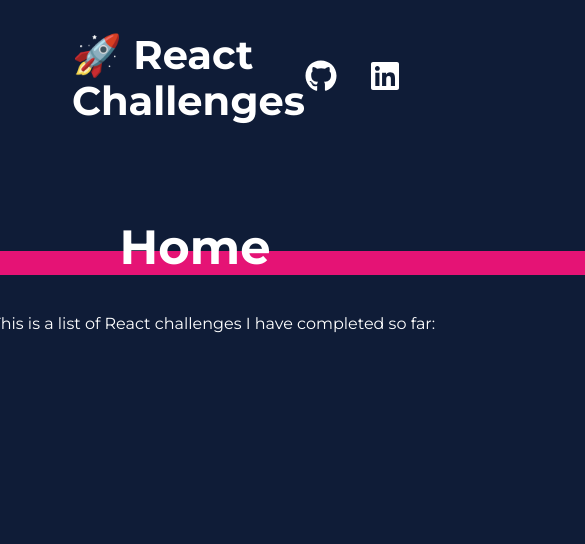
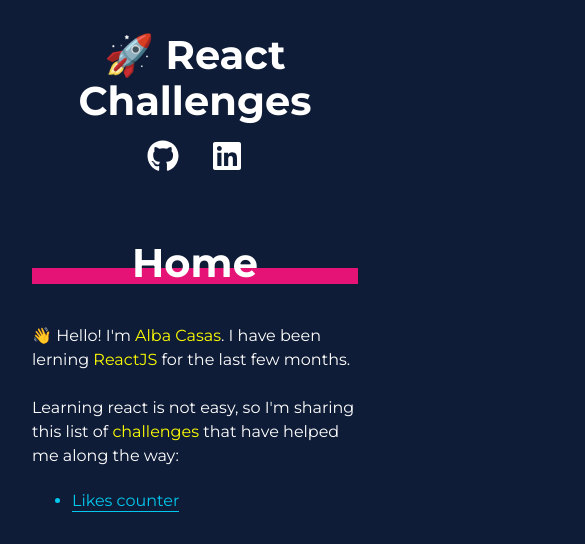
Before and after one commit to AlbaCasas/react-bites, a React (Create React App) app: page / in a window 390 px wide. Shown: the top 544 px of the page, 585 px wide, since content can reach past the window. Built offline with nearby package versions, Linux system fonts and the light colour scheme.

Commit message:
add responsive nd styles

```diff
--- a/src/components/Layout/Layout.jsx
+++ b/src/components/Layout/Layout.jsx
@@ -15,18 +15,20 @@ const Layout = ({ children }) => {
         </Title>
         <div className="layout__icons">
           <a
+            className="layout__icon layout__icon--github clickable"
             href="https://github.com/AlbaCasas"
             target="_blank"
             rel="noreferrer"
           >
-            <FaGithub className="layout__icon layout__icon--github clickable" />
+            <FaGithub />
           </a>
           <a
+            className="layout__icon layout__icon--linkedin clickable"
             href="https://www.linkedin.com/in/alba-casas/"
             target="_blank"
             rel="noreferrer"
           >
-            <FaLinkedin className="layout__icon layout__icon--linkedin clickable" />
+            <FaLinkedin />
           </a>
         </div>
       </header>
--- a/src/components/Layout/Layout.scss
+++ b/src/components/Layout/Layout.scss
@@ -20,8 +20,10 @@
   }
 
   &__icon {
-    width: 32px;
-    height: 32px;
+    * {
+      width: 32px;
+      height: 32px;
+    }
 
     &--github {
       margin-right: 32px;
@@ -43,3 +45,25 @@
     width: 800px;
   }
 }
+
+@media (max-width: $media-mobile) {
+  .layout {
+    &__header {
+      flex-direction: column;
+      align-items: center;
+      margin-bottom: 32px;
+      padding: 32px 16px;
+    }
+    &__title {
+      margin-bottom: 16px;
+      text-align: center;
+    }
+    &__icon--github {
+      margin-right: 32px;
+    }
+    &__main {
+      width: 100%;
+      padding: 0px 32px;
+    }
+  }
+}
--- a/src/components/Line/Line.scss
+++ b/src/components/Line/Line.scss
@@ -1,5 +1,5 @@
 .line {
-  width: 800px;
-  height: 24px;
+  width: 100%;
+  height: 16px;
   background-color: $primary;
 }
--- a/src/components/TitleLine/TitleLine.scss
+++ b/src/components/TitleLine/TitleLine.scss
@@ -2,11 +2,10 @@
   &__title {
     display: flex;
     justify-content: center;
-    font-size: 48px;
     z-index: 3;
   }
   &__line {
-    margin-top: -24px;
+    margin-top: -18px;
     z-index: 2;
   }
 }
--- a/src/pages/Home/Home.jsx
+++ b/src/pages/Home/Home.jsx
@@ -5,10 +5,15 @@ const Home = () => {
   const navigate = useNavigate();
   return (
     <div>
-      <TitleLine className="likes__title">Home</TitleLine>
-      <p className="likes__text">
-        👋 Hello! I'm Alba Casas. This is a list of React challenges I have
-        completed so far:
+      <TitleLine className="home__title">Home</TitleLine>
+      <p className="home__text">
+        👋 Hello! I'm <span className="color-highlight">Alba Casas</span>. I
+        have been lerning <span className="color-highlight">ReactJS</span> for
+        the last few months. <br />
+        <br />
+        Learning react is not easy, so I'm sharing this list of{" "}
+        <span className="color-highlight">challenges</span> that have helped me
+        along the way:
       </p>
       <ul>
         <li onClick={() => navigate("/likes")} className="home__link">
--- a/src/pages/Home/Home.scss
+++ b/src/pages/Home/Home.scss
@@ -1,9 +1,22 @@
 .home {
+  &__title {
+    margin-bottom: 40px;
+  }
+  &__text {
+    margin-bottom: 24px;
+  }
   &__link {
-    color: $primary;
+    color: $secondary;
     cursor: pointer;
+    transition: all 0.1s linear;
+    width: fit-content;
+    border-bottom: 1px solid $secondary;
+    margin-bottom: 12px;
+
     &:hover {
-      text-decoration: underline;
+      font-weight: bold;
+
+      border-bottom: 3px solid $primary;
     }
   }
 }
--- a/src/styles/base.scss
+++ b/src/styles/base.scss
@@ -8,3 +8,8 @@ body {
 a {
   color: white;
 }
+
+span,
+p {
+  line-height: 1.5;
+}
--- a/src/styles/objects.scss
+++ b/src/styles/objects.scss
@@ -5,3 +5,11 @@
     transform: scale(1.1);
   }
 }
+
+.bold {
+  font-weight: bold;
+}
+
+.color-highlight {
+  color: $highlight;
+}
--- a/src/styles/settings.scss
+++ b/src/styles/settings.scss
@@ -1,4 +1,7 @@
 $background: #0f1c37;
 $primary: #e51375;
 $secondary: #01c8ee;
+$highlight: yellow;
 $white: #ffffff;
+
+$media-mobile: 960px;
```
